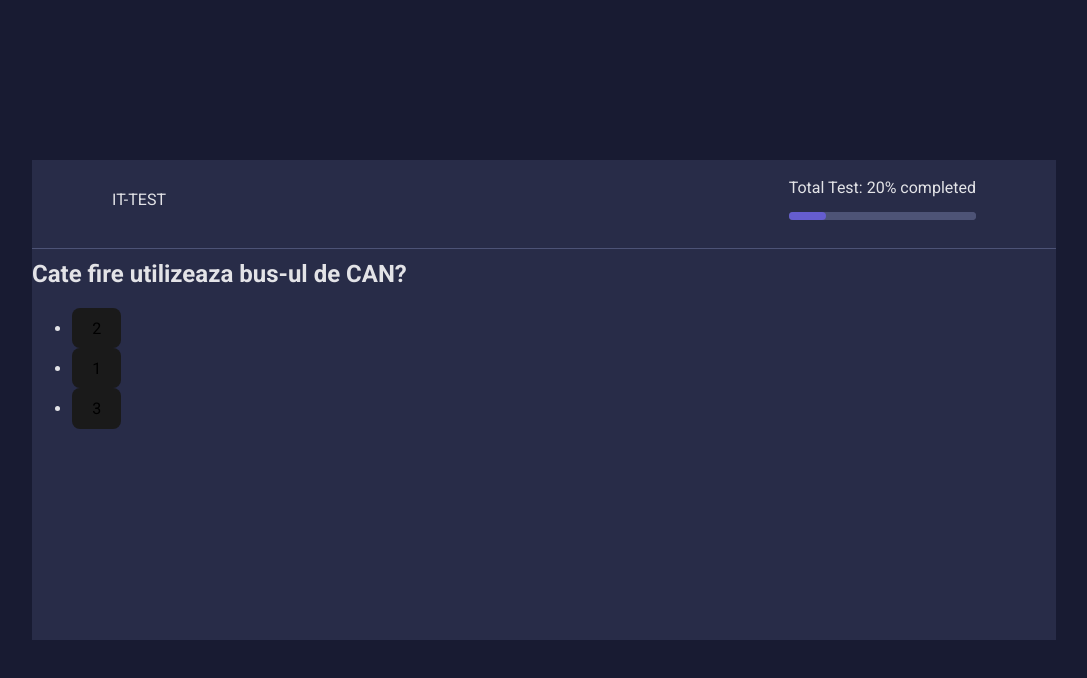
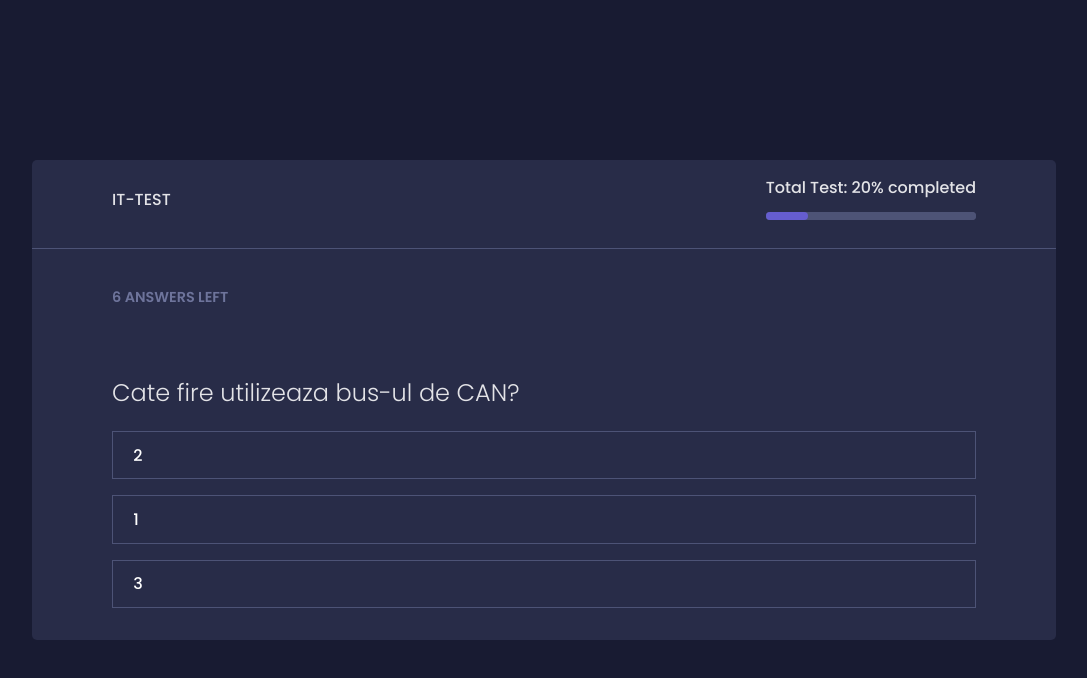
Before and after one commit to alinradu07/it-test-new, a React (Vite) app: page / in a window 1280 px wide. Shown: the top 678 px of the page, without its empty margins (96-1183 px from the left). Built offline with nearby package versions, Linux system fonts and the light colour scheme.

Commit message:
ui-and-select-answer
Improved UI\nHandle function on pressing an answer

```diff
--- a/src/components/Answer.jsx
+++ b/src/components/Answer.jsx
@@ -1,11 +1,14 @@
+import classes from "./Answer.module.css";
 export default function Answer({ answers, onSelect }) {
   return (
     <ul>
-      {answers.map((answer) => (
-        <li key={answer}>
-          <button onClick={() => onSelect(answer)}>{answer}</button>
-        </li>
-      ))}
+      {answers.map((answer) => {
+        return (
+          <li className={classes.answer} key={answer}>
+            <button onClick={() => onSelect(answer)}>{answer}</button>
+          </li>
+        );
+      })}
     </ul>
   );
 }
--- /dev/null
+++ b/src/components/Answer.module.css
@@ -0,0 +1,23 @@
+ul {
+  padding: 0;
+}
+.answer {
+  list-style: none;
+  border: 1px solid #4d5376;
+  margin-bottom: 1rem;
+  transition: border-color 0.5s;
+}
+
+@media (hover: hover) {
+  .answer:hover {
+    border-color: #646cff;
+  }
+}
+
+/* button:focus,
+  button:focus-visible {
+    outline: 4px auto -webkit-focus-ring-color;
+  } */
+.correct {
+  border: 2px solid red;
+}
--- a/src/components/Header.jsx
+++ b/src/components/Header.jsx
@@ -1,10 +1,10 @@
 import classes from './Header.module.css'
 export default function Header() {
   return (
-    <div className={classes.header}>
+    <div className={`header_padding ${classes.header}`}>
       <p>IT-TEST</p>
       <div>
-          <p>Total Test: 20% completed</p>
+          <p>Total Test: <span className='completed-text'>20% completed</span></p>
           <progress value="20" max="100"></progress>
       </div>
     </div>
--- a/src/components/Header.module.css
+++ b/src/components/Header.module.css
@@ -1,5 +1,6 @@
 .header {
-  padding: 1rem 5rem;
+  font-weight: 500;
+  padding: 1rem;
   display: flex;
   justify-content: space-between;
   align-items: center;
--- a/src/components/Question.jsx
+++ b/src/components/Question.jsx
@@ -1,15 +1,42 @@
+import { useState } from "react";
 import { CAN as can_questions } from "../assets/questions";
 import Answer from "./Answer";
+// import classes from "./Question.module.css";
 
-export default function Question({ index, onSelectAnswer }) {
-    console.log('question render')
+export default function Question({ index }) {
+  const [answer, setUserAnswer] = useState([
+    {
+      selectedAnswer: "",
+      isCorrect: null,
+    },
+  ]);
+
   function handleSelectAnswer(answer) {
-    onSelectAnswer(answer);
+    setUserAnswer({
+      selectedAnswer: answer,
+      isCorrect: null,
+    });
+    // onSelectAnswer(answer);
+    setTimeout(() => {
+      setUserAnswer({
+        selectedAnswer: answer,
+        isCorrect: can_questions[index].right === answer,
+      });
+    }, 2000);
   }
+  let answerState = "";
+  if (answer.selectedAnswer && answer.isCorrect !== null) {
+    answerState = answer.isCorrect ? "correct" : "wrong";
+  } else if (answer.selectedAnswer) {
+    answerState = "answered";
+  }
+  console.log(answerState);
+
   return (
-    <>
+    <div className="question">
       <h2>{can_questions[index].text}</h2>
       <Answer
+        answerState={answerState}
         onSelect={handleSelectAnswer}
         answers={[
           can_questions[index].right,
@@ -17,6 +44,6 @@ export default function Question({ index, onSelectAnswer }) {
           can_questions[index].wrong2,
         ]}
       />
-    </>
+    </div>
   );
 }
--- a/src/components/Quiz.jsx
+++ b/src/components/Quiz.jsx
@@ -18,7 +18,8 @@ export default function Quiz() {
   return (
     <div id="quiz">
       <Header />
-      <hr style={{ background: "#4d5376", height: "0.1px", border: 'none' }} />
+      <hr style={{ background: "#4d5376", height: "1px", border: 'none' }} />
+      <div className="question-info"><p>6 ANSWERS LEFT</p></div>
       <Question
         // key={activeQuestionIndex}
         index={activeQuestionIndex}
--- a/src/index.css
+++ b/src/index.css
@@ -1,8 +1,8 @@
-@import url("https://fonts.googleapis.com/css2?family=Roboto+Condensed:wght@400;700&family=Roboto:wght@400;700&display=swap");
+@import url("https://fonts.googleapis.com/css2?family=Poppins:ital,wght@0,100;0,200;0,300;0,400;0,500;0,600;0,700;0,800;0,900;1,100;1,200;1,300;1,400;1,500;1,600;1,700;1,800;1,900&display=swap");
 
 :root {
   font-size: 1rem;
-  font-family: "Roboto", sans-serif;
+  font-family: "Poppins", sans-serif;
   line-height: 1.5;
 
   color-scheme: light dark;
@@ -33,7 +33,7 @@ h1 {
 }
 
 h2 {
-  margin: 0;
+  font-weight: 300;
 }
 
 main {
@@ -46,25 +46,97 @@ main {
 #quiz {
   height: 60%;
   width: 80%;
-  max-width: 1400px;
+  max-width: 1200px;
   background: #282c48;
+  border-radius: 5px;
+}
+
+.header_padding {
+  padding: 1rem 5rem;
+}
+
+.question-info {
+  font-size: .9rem;
+  font-weight: 600;
+  color: #6e749b;
+  padding: 1rem 5rem;
+}
+
+.question {
+  padding: 1rem 5rem;
 }
 
 button {
-  border-radius: 8px;
+  width: 100%;
   border: 1px solid transparent;
   padding: 0.6em 1.2em;
   font-size: 1em;
   font-weight: 500;
   font-family: inherit;
-  background-color: #1a1a1a;
+  background-color: unset;
   cursor: pointer;
-  transition: border-color 0.25s;
+  color: #fff;
+  text-align: left;
 }
-button:hover {
-  border-color: #646cff;
+
+@media screen and (width <=720px) and (height<=780px) {
+  #quiz {
+    height: auto;
+    width: 95%;
+  }
+
+  .header_padding {
+    padding: 1rem;
+  }
+
+  .completed-text {
+    display: block;
+  }
+
+  .question-info {
+    padding: 1rem;
+  }
+
+  .question {
+    padding: 1rem;
+  }
 }
-button:focus,
-button:focus-visible {
-  outline: 4px auto -webkit-focus-ring-color;
+
+@media (width<=500px) {
+  #quiz {
+    /* height: auto; */
+    width: 95%;
+  }
+
+  .header_padding {
+    padding: 1rem;
+  }
+
+  .completed-text {
+    display: block;
+  }
+
+  .question-info {
+    padding: 1rem;
+  }
+
+  .question {
+    padding: 1rem;
+  }
 }
+
+@media (height<=640px) {
+  #quiz {
+    height: auto;
+  }
+}
+
+@media (height<=430px) {
+  html {
+    height: auto;
+  }
+
+  body {
+    height: auto;
+  }
+}
```
Also changed, not shown: src/components/Question.module.css (added).
